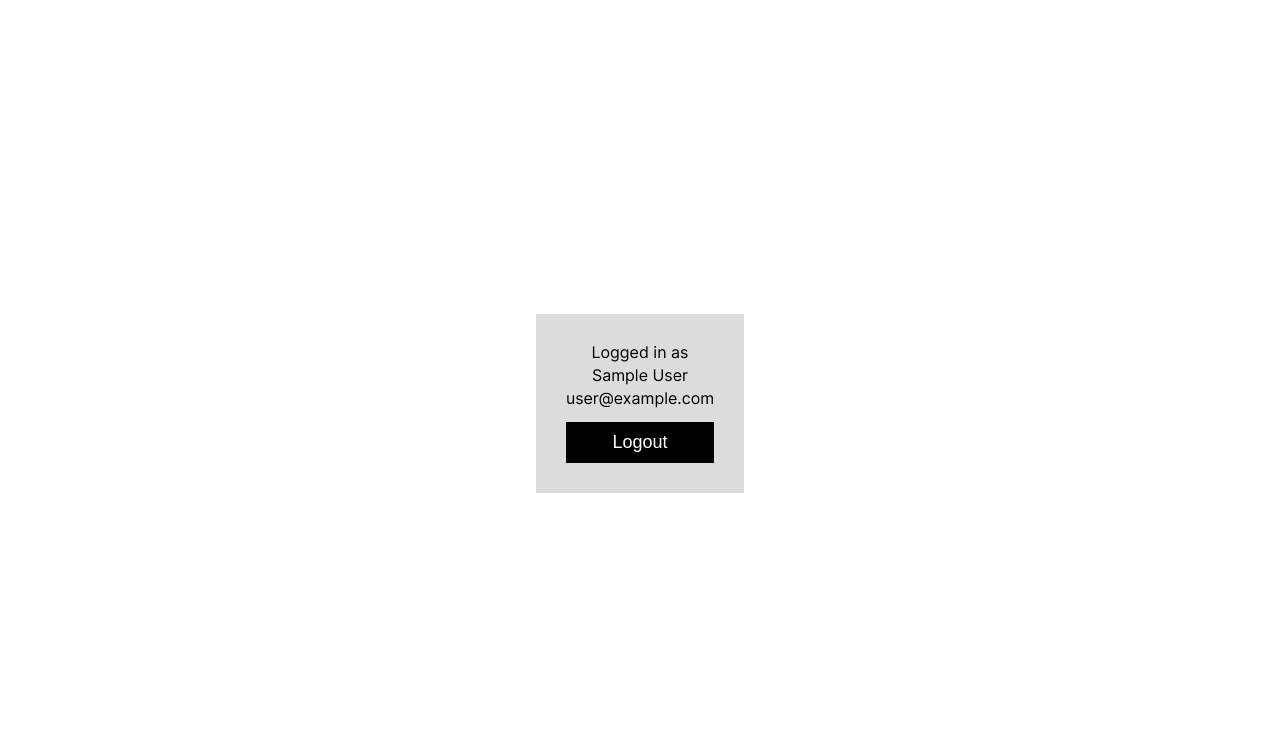
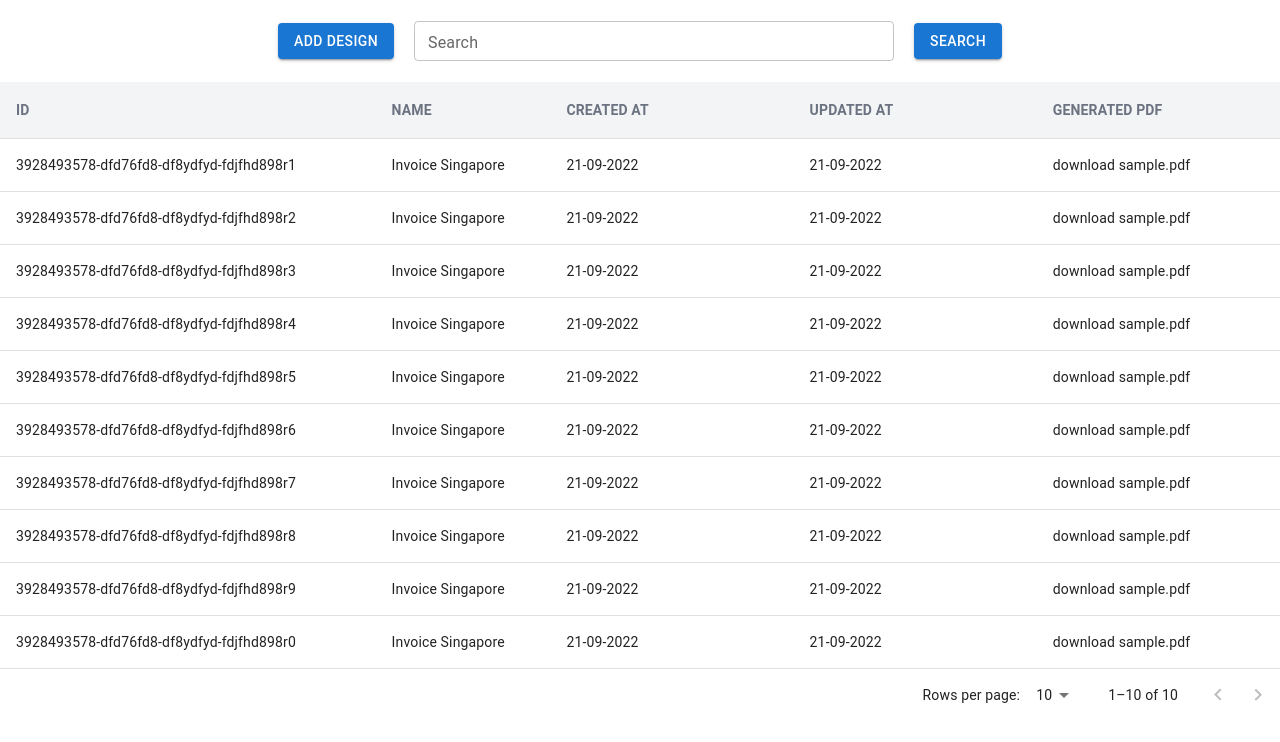
Before and after one commit to rengas/pdfgen-fe, a React (Vite) app: page /dashboard in a window 1280 px wide. Shown: the top 742 px of the page. Built offline with nearby package versions, Linux system fonts and the light colour scheme; no server answers; sample sign-in values are in the browser's storage.

Commit message:
add design page completed

```diff
--- a/package.json
+++ b/package.json
@@ -13,6 +13,7 @@
     "@emotion/styled": "^11.10.4",
     "@mui/material": "^5.10.7",
     "@mui/styled-engine-sc": "^5.10.6",
+    "@uiw/react-textarea-code-editor": "^2.0.3",
     "axios": "^0.27.2",
     "firebase": "^9.10.0",
     "react": "^18.2.0",
--- a/src/App.css
+++ b/src/App.css
@@ -52,4 +52,28 @@ table {
 
 body {
 	font-family: "Inter";
+	scrollbar-color: #6969dd #e0e0e0;
+	scrollbar-width: thin;
 }
+
+/* Works on Firefox */
+* {
+	scrollbar-width: thin;
+	scrollbar-color: #6969dd #e0e0e0;
+}
+
+/* Works on Chrome, Edge, and Safari */
+*::-webkit-scrollbar {
+	width: 12px;
+}
+
+*::-webkit-scrollbar-track {
+	background:  #e0e0e0;
+	border-radius: 20px;
+}
+
+*::-webkit-scrollbar-thumb {
+	background-color: #6969dd;
+	border-radius: 20px;
+	border: 3px solid #e0e0e0;
+}
--- a/src/App.jsx
+++ b/src/App.jsx
@@ -5,6 +5,7 @@ import Login  from './components/Login/Login';
 import Register from "./components/Register/Register";
 import Reset from "./components/Reset/Reset";
 import Dashboard from "./components/Dashboard/Dashboard";
+import AddDesign from "./components/AddDesign/AddDesign";
 import './App.css';
 
 function App() {
@@ -17,6 +18,7 @@ function App() {
           <Route exact path="/register" element={<Register />} />
           <Route exact path="/reset" element={<Reset />} />
           <Route exact path="/dashboard" element={<Dashboard />} />
+          <Route exact path="/add-design" element={<AddDesign />} />
         </Routes>
       </Router>
     </div>
--- /dev/null
+++ b/src/components/AddDesign/AddDesign.css
@@ -0,0 +1,30 @@
+.add-design {
+    width: calc(100vw - 2rem);
+    height: calc(100vh - 2rem);
+    padding: 1rem;
+    display: flex;
+    align-items: stretch;
+    gap: 1.25rem;
+}
+
+.add-design__editor {
+    flex: 0 0 25%;
+}
+
+.add-design__html {
+    flex: 0 0 25%;
+}
+
+.add-design__action {
+    flex: 0 0 calc(17.5% - 3.75rem);
+    display: flex;
+    flex-direction: column;
+    justify-content: center;
+    gap: 2rem;
+}
+
+.add-design__preview {
+    flex: 0 0 32.5%;
+    background-color: #f5f5f5;
+    border-radius: .25rem;
+}
--- /dev/null
+++ b/src/components/AddDesign/AddDesign.jsx
@@ -0,0 +1,66 @@
+import React, { useEffect, useState } from "react";
+import CodeEditor from '@uiw/react-textarea-code-editor';
+import Button from '@mui/material/Button';
+import { useNavigate } from "react-router-dom";
+
+import "./AddDesign.css";
+
+function AddDesign () {
+    const [code, setCode] = useState(
+        `function add(a, b) {\n  return a + b;\n}`
+    );
+    const [jsonCode, setJsonCode] = useState(
+        `"{"name":"hello","age":"27"}"`
+    );
+    const navigate = useNavigate();
+
+    const navigateToDashboard = () => {
+        navigate("/dashboard");
+      }
+
+    return (
+        <div className="add-design">
+            <div className="add-design__editor">
+                <CodeEditor
+                    value={code}
+                    language="js"
+                    placeholder="Please enter JS code."
+                    onChange={(evn) => setCode(evn.target.value)}
+                    padding={15}
+                    style={{
+                        fontSize: 12,
+                        backgroundColor: "#f5f5f5",
+                        fontFamily: 'ui-monospace,SFMono-Regular,SF Mono,Consolas,Liberation Mono,Menlo,monospace',
+                        height: '100%',
+                        borderRadius: 4
+                    }}
+                />
+            </div>
+            <div className="add-design__html">
+                <CodeEditor
+                    value={jsonCode}
+                    language="json"
+                    placeholder="Please enter JSON."
+                    onChange={(evn) => setJsonCode(evn.target.value)}
+                    padding={15}
+                    style={{
+                        fontSize: 12,
+                        backgroundColor: "#f5f5f5",
+                        fontFamily: 'ui-monospace,SFMono-Regular,SF Mono,Consolas,Liberation Mono,Menlo,monospace',
+                        height: '100%',
+                        borderRadius: 4
+                    }}
+                />
+            </div>
+            <div className="add-design__action">
+                <Button variant="contained">Preview</Button>
+                <Button variant="contained">Download pdf</Button>
+                <Button variant="contained">Save</Button>
+                <Button variant="contained" onClick={navigateToDashboard}>Designs</Button>
+            </div>
+            <div className="add-design__preview">&nbsp;</div>
+        </div>
+    );
+}
+
+export default AddDesign;
--- a/src/components/Dashboard/Dashboard.css
+++ b/src/components/Dashboard/Dashboard.css
@@ -1,28 +1,24 @@
 .dashboard {
     height: 100vh;
     width: 100vw;
+    overflow-y: auto;
+
+    @supports (overflow-y: overlay) {
+        overflow-y: overlay;
+    }
+}
+
+.dashboard__header {
+    padding: 1rem;
     display: flex;
+    gap: 1.25rem;
     align-items: center;
     justify-content: center;
+    margin: 0 20%;
+    min-height: 3.125rem;
+    width: calc(60% - 2rem);
 }
 
-.dashboard__container {
-    display: flex;
-    flex-direction: column;
-    text-align: center;
-    background-color: #dcdcdc;
-    padding: 1.875rem;
+.dashboard__search--text {
+    width: 30rem;
 }
-
-.dashboard__btn {
-    padding: .625rem;
-    font-size: 1.125rem;
-    margin-top: 1rem;
-    border: none;
-    color: white;
-    background-color: black;
-}
-
-.dashboard div {
-    margin-top: 7px;
-}
--- a/src/components/Dashboard/Dashboard.jsx
+++ b/src/components/Dashboard/Dashboard.jsx
@@ -1,34 +1,164 @@
 import React, { useEffect, useState } from "react";
 import { useAuthState } from "react-firebase-hooks/auth";
 import { useNavigate } from "react-router-dom";
+import TextField from '@mui/material/TextField';
+import Button from '@mui/material/Button';
+import Table from '@mui/material/Table';
+import TableBody from '@mui/material/TableBody';
+import TableCell from '@mui/material/TableCell';
+import TableContainer from '@mui/material/TableContainer';
+import TableHead from '@mui/material/TableHead';
+import TablePagination from '@mui/material/TablePagination';
+import TableRow from '@mui/material/TableRow';
 
 import "./Dashboard.css";
 import { auth, logout } from "../../config/firebase";
 
+const columns = [
+  { id: 'id', label: 'ID', minWidth: 170 },
+  { id: 'name', label: 'NAME', minWidth: 100 },
+  {
+    id: 'created_at',
+    label: 'CREATED AT',
+    minWidth: 170,
+  },
+  {
+    id: 'updated_at',
+    label: 'UPDATED AT',
+    minWidth: 170,
+  },
+  {
+    id: 'pdf',
+    label: 'GENERATED PDF',
+    minWidth: 170
+  },
+];
+
 function Dashboard() {
   const [user, loading, error] = useAuthState(auth);
   const [name, setName] = useState("");
+  const [focused, setFocused] = useState(false);
+  const [page, setPage] = useState(0);
+  const [rowsPerPage, setRowsPerPage] = useState(10);
   const navigate = useNavigate();
+  const height = 40;
+  const labelOffset = -6;
+  const rows = [
+    {id: '3928493578-dfd76fd8-df8ydfyd-fdjfhd898r1', name: 'Invoice Singapore', created_at: '21-09-2022', updated_at: '21-09-2022', pdf: 'download sample.pdf'},
+    {id: '3928493578-dfd76fd8-df8ydfyd-fdjfhd898r2', name: 'Invoice Singapore', created_at: '21-09-2022', updated_at: '21-09-2022', pdf: 'download sample.pdf'},
+    {id: '3928493578-dfd76fd8-df8ydfyd-fdjfhd898r3', name: 'Invoice Singapore', created_at: '21-09-2022', updated_at: '21-09-2022', pdf: 'download sample.pdf'},
+    {id: '3928493578-dfd76fd8-df8ydfyd-fdjfhd898r4', name: 'Invoice Singapore', created_at: '21-09-2022', updated_at: '21-09-2022', pdf: 'download sample.pdf'},
+    {id: '3928493578-dfd76fd8-df8ydfyd-fdjfhd898r5', name: 'Invoice Singapore', created_at: '21-09-2022', updated_at: '21-09-2022', pdf: 'download sample.pdf'},
+    {id: '3928493578-dfd76fd8-df8ydfyd-fdjfhd898r6', name: 'Invoice Singapore', created_at: '21-09-2022', updated_at: '21-09-2022', pdf: 'download sample.pdf'},
+    {id: '3928493578-dfd76fd8-df8ydfyd-fdjfhd898r7', name: 'Invoice Singapore', created_at: '21-09-2022', updated_at: '21-09-2022', pdf: 'download sample.pdf'},
+    {id: '3928493578-dfd76fd8-df8ydfyd-fdjfhd898r8', name: 'Invoice Singapore', created_at: '21-09-2022', updated_at: '21-09-2022', pdf: 'download sample.pdf'},
+    {id: '3928493578-dfd76fd8-df8ydfyd-fdjfhd898r9', name: 'Invoice Singapore', created_at: '21-09-2022', updated_at: '21-09-2022', pdf: 'download sample.pdf'},
+    {id: '3928493578-dfd76fd8-df8ydfyd-fdjfhd898r0', name: 'Invoice Singapore', created_at: '21-09-2022', updated_at: '21-09-2022', pdf: 'download sample.pdf'},
+  ];
 
   useEffect(() => {
     if (loading) return;
     if (!user) return navigate("/");
 
     if (user) {
+      console.log(user.refreshToken);
+      user.getIdToken().then(result => {
+        console.log(result);
+        sessionStorage.setItem('token', result);
+      })
       setName(user.displayName);
     }
   }, [user, loading]);
 
+  const onFocus = () => setFocused(true);
+  const onBlur = () => setFocused(false);
+
+  const handleChangePage = (event, newPage) => {
+    setPage(newPage);
+  };
+
+  const handleChangeRowsPerPage = (event) => {
+    setRowsPerPage(+event.target.value);
+    setPage(0);
+  };
+
+  const navigateToAddDesign = () => {
+    navigate("/add-design");
+  }
+
   return (
     <div className="dashboard">
-       <div className="dashboard__container">
-        Logged in as
-         <div>{name}</div>
-         <div>{user?.email}</div>
-         <button className="dashboard__btn" onClick={logout}>
-          Logout
-         </button>
+       <div className="dashboard__header">
+        <Button variant="contained" onClick={navigateToAddDesign}>Add Design</Button>
+        <TextField id="search" className="dashboard__search--text" label="Search" variant="outlined" onFocus={onFocus} onBlur={onBlur}
+          /* styles the wrapper */
+          style={{ height }}
+
+          /* styles the label component */
+          InputLabelProps={{
+            style: {
+              height,
+              ...(!focused && { top: `${labelOffset}px` }),
+            },
+          }}
+
+          /* styles the input component */
+          inputProps={{
+              style: {
+                height,
+                padding: '0 14px',
+              },
+          }}
+        />
+        <Button variant="contained">Search</Button>
        </div>
+
+       <TableContainer sx={{ maxHeight: 'calc(100vh - 8.375rem)' }}>
+        <Table stickyHeader aria-label="Design Table">
+          <TableHead>
+            <TableRow>
+              {columns.map((column) => (
+                <TableCell
+                  key={column.id}
+                  align={column.align}
+                  style={{ minWidth: column.minWidth, backgroundColor: '#F3F4F6', color: '#6B7280', fontWeight: 600 }}
+                >
+                  {column.label}
+                </TableCell>
+              ))}
+            </TableRow>
+          </TableHead>
+          <TableBody>
+            {rows
+              .slice(page * rowsPerPage, page * rowsPerPage + rowsPerPage)
+              .map((row) => {
+                return (
+                  <TableRow hover role="checkbox" tabIndex={-1} key={row.id}>
+                    {columns.map((column) => {
+                      const value = row[column.id];
+                      return (
+                        <TableCell key={column.id} align={column.align}>
+                          {column.format && typeof value === 'number'
+                            ? column.format(value)
+                            : value}
+                        </TableCell>
+                      );
+                    })}
+                  </TableRow>
+                );
+              })}
+          </TableBody>
+        </Table>
+      </TableContainer>
+      <TablePagination
+        rowsPerPageOptions={[10, 25, 100]}
+        component="div"
+        count={rows.length}
+        rowsPerPage={rowsPerPage}
+        page={page}
+        onPageChange={handleChangePage}
+        onRowsPerPageChange={handleChangeRowsPerPage}
+      />
      </div>
   );
 }
```
Also changed, not shown: 2 other files (tests, documents, lock files or other folders).
